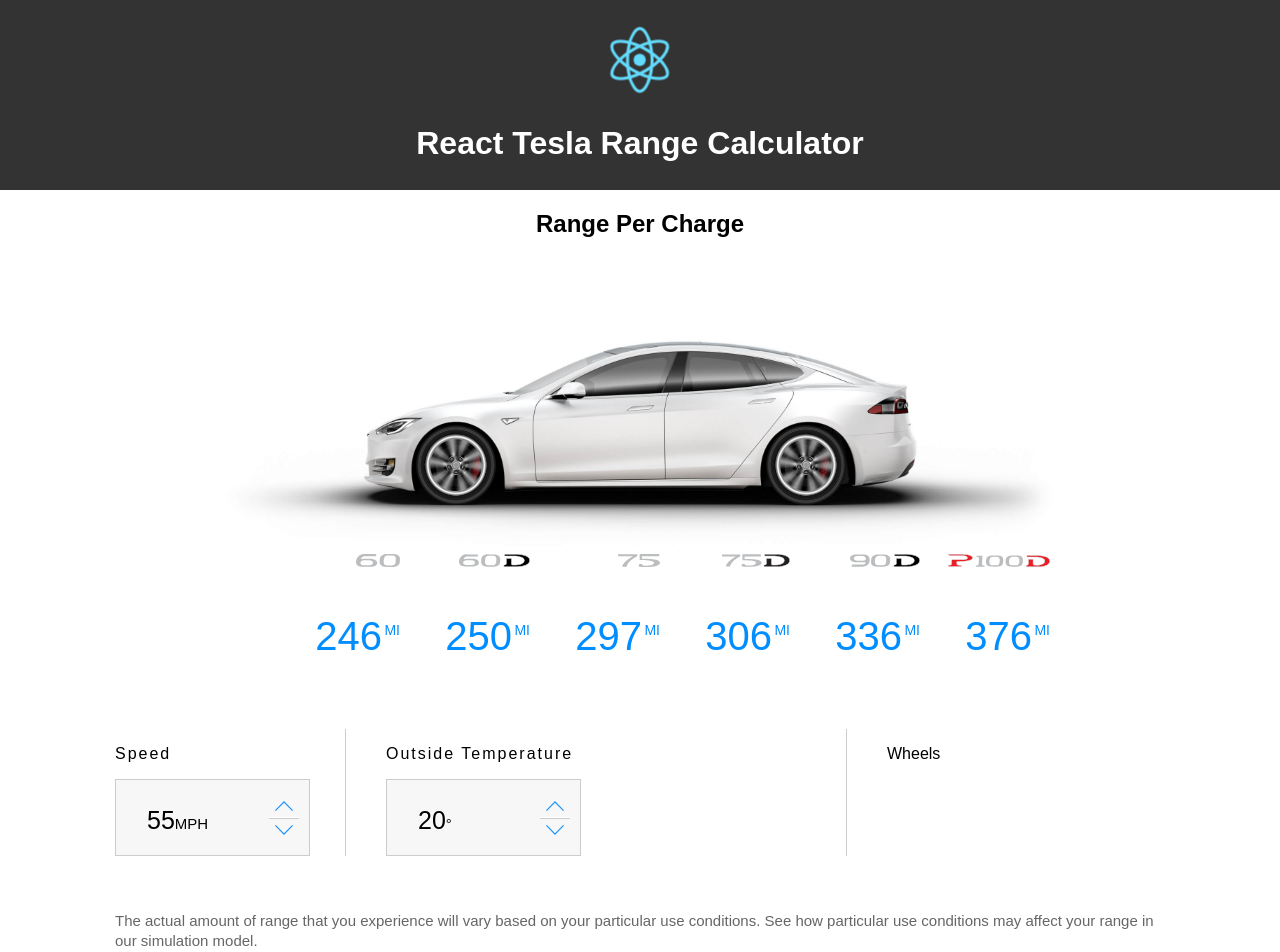
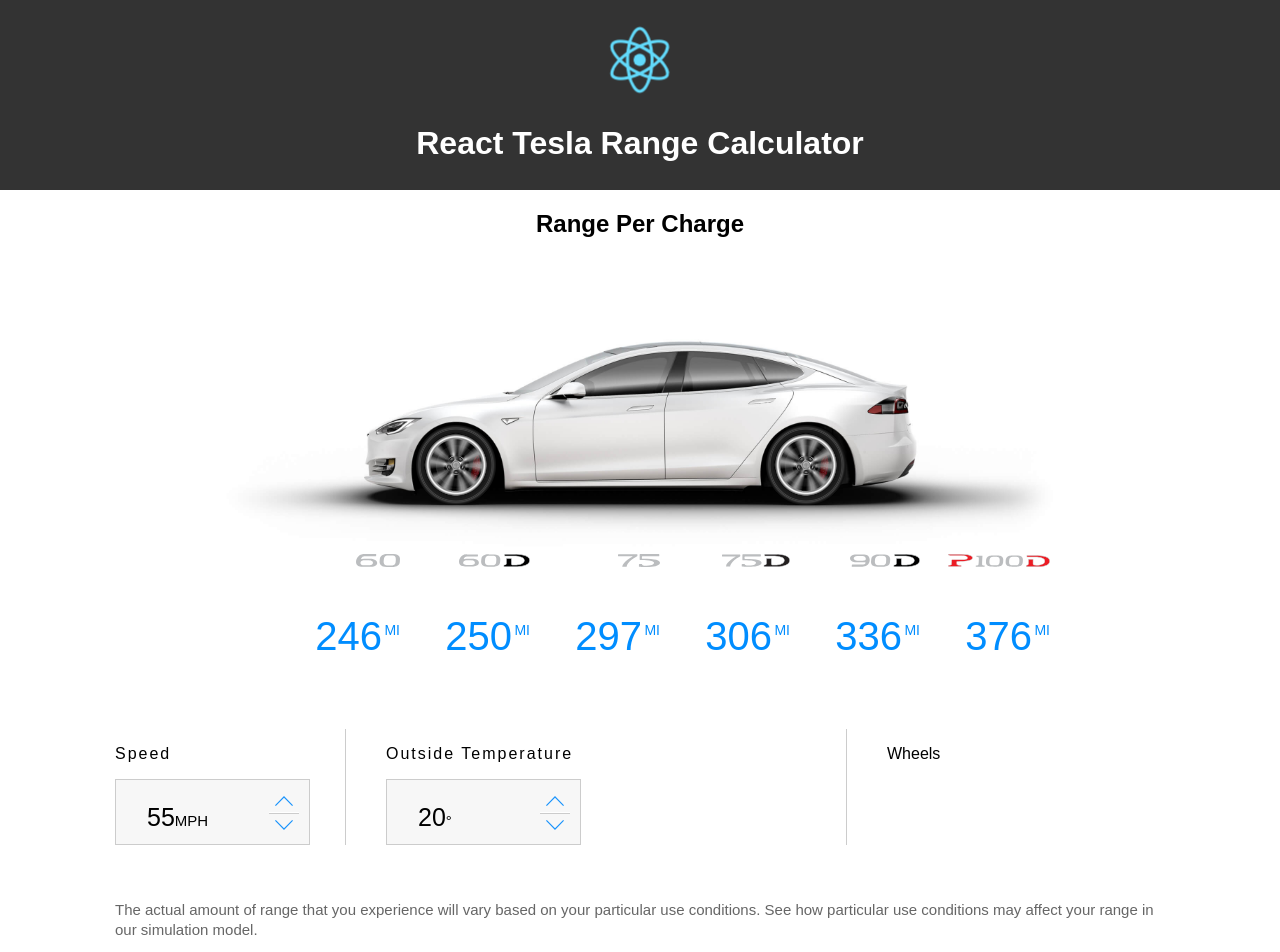
Before and after one commit to desmondcain/react-tesla-range-calculator, a React (Create React App) app: page / in a window 1280 px wide. Shown: the top 952 px of the page. Built offline with nearby package versions, Linux system fonts and the light colour scheme.

Commit message:
Fix control styles

```diff
--- a/src/components/TeslaRange/TeslaCounter/TeslaCounter.scss
+++ b/src/components/TeslaRange/TeslaCounter/TeslaCounter.scss
@@ -38,9 +38,9 @@
     background-color: #f7f7f7;
     border: 1px solid #ccc;
     display: inline-block;
-    height: 45px;
+    height: 40px;
     margin: 0 8px 0 0;
-    padding: 15px 0 15px 31px;
+    padding: 12px 0 12px 31px;
     position: relative;
     width: 85%;
 
@@ -53,7 +53,7 @@
   &-controls {
     position: absolute;
     right: 10px;
-    top: 15px;
+    top: 10px;
 
     button {
       background-size: 60%;
```
